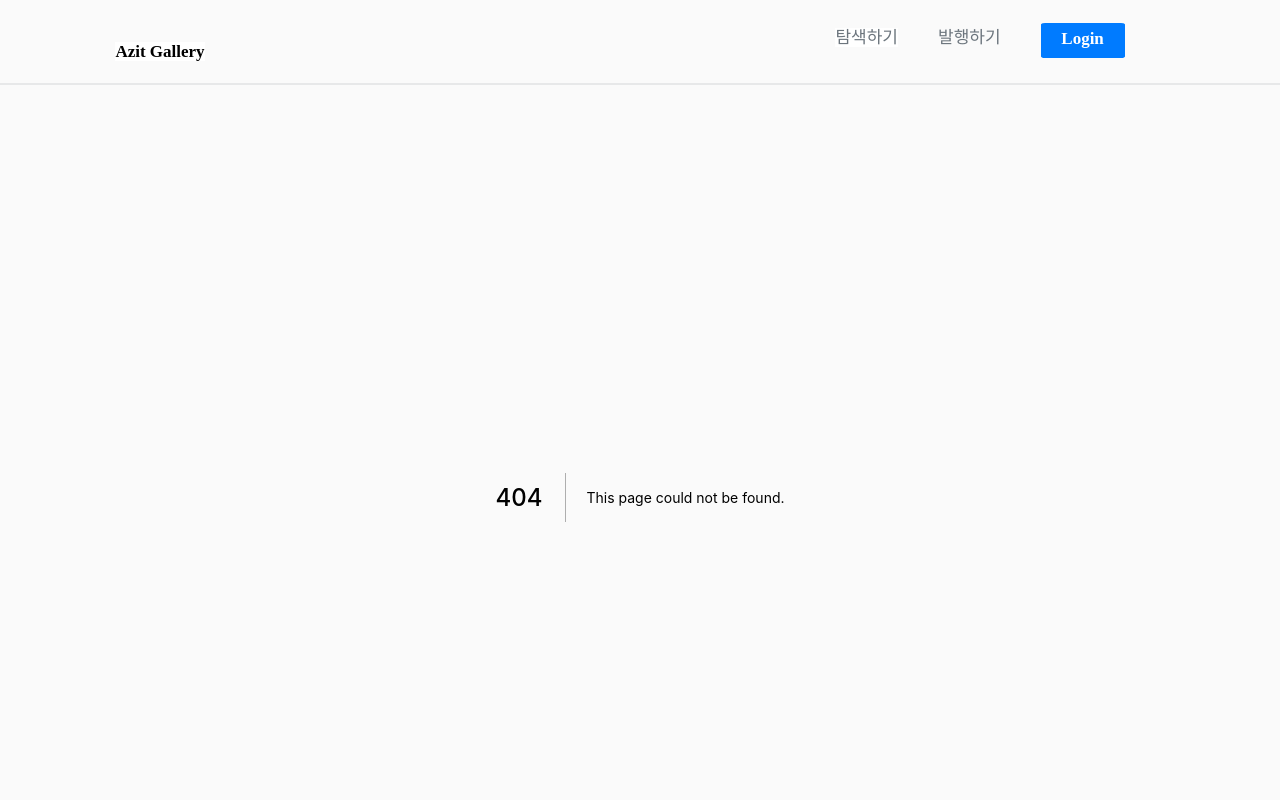
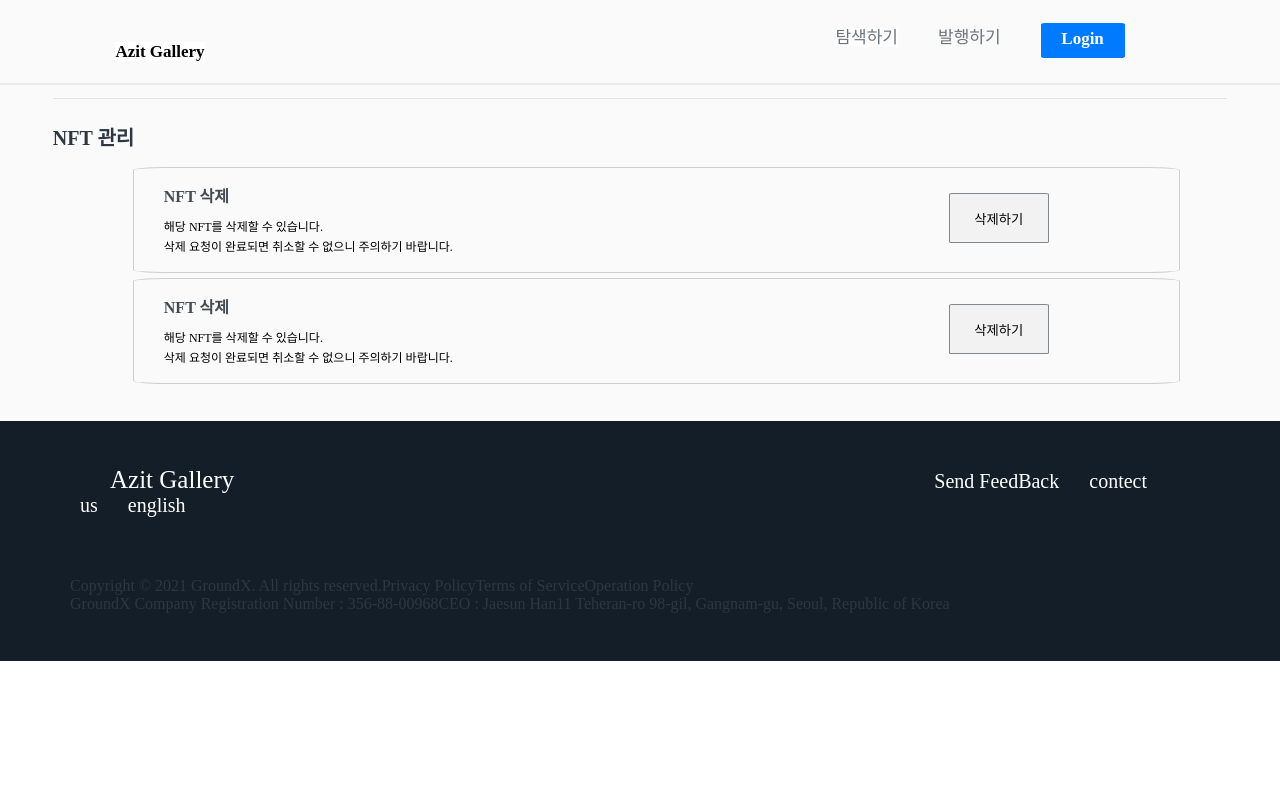
Before and after one commit to hyejjun/Gyungil_renewal_Team, a Next.js app in the folder front/client/: page /components/view/MyNFTManage in a window 1280 px wide. Before the commit this address had no page. Shown: the top 800 px of the page. Built offline with nearby package versions, Linux system fonts and the light colour scheme.

Commit message:
서영님작업

```diff
--- /dev/null
+++ b/front/client/pages/components/view/MyNFTDelOrSell.tsx
@@ -0,0 +1,65 @@
+import Styled from 'styled-components'
+
+const MyNFTDelOrSell = ({children}) => {
+    return (
+        <>
+            <MyNFTDelSellWrapper>
+                {/* <div>
+                    <span>
+                        <ul>
+                            <li>NFT삭제</li>
+                            <li>해당 NFT를 삭제할 수 있습니다. <br/> 삭제 요청이 완료되면 취소할 수 없으니 주의하기 바랍니다.</li>
+                        </ul>
+                    </span>
+                    <span>
+                        <button>삭제하기</button>
+                    </span>
+                </div>    */}
+                {children}
+            </MyNFTDelSellWrapper>
+        </>
+    )
+}
+export default MyNFTDelOrSell
+
+const MyNFTDelSellWrapper = Styled.div`
+    weight:100%;
+    box-sizing:border-box;
+    min-height : 100px;
+    display:flex;
+    margin-top:5px;
+    margin-left:80px;
+    button{
+        width:100px;
+        height:50px;
+        margin-left:-200px;
+        margin-top:10px;
+        border:1px solid rgba(20, 30, 40, 0.5);
+        border-radius:3%;
+        background-color:#f2f2f2
+    }
+
+    div{
+        width:90%;
+        justify-content:space-between;
+        display:flex;
+        padding:15px 30px;
+        border:1px solid rgba(20, 30, 40, 0.2);
+        border-radius:3%;
+    }
+    div>span>ul>li:nth-child(1){
+        font-weight:600;
+        color:rgba(20, 30, 40, 0.8);
+    }
+    div>span>ul>li:nth-child(2){
+        font-size:12px;
+        margin-top:10px;
+        line-height:20px;
+    }
+
+
+
+
+
+
+`
--- /dev/null
+++ b/front/client/pages/components/view/MyNFTManage.tsx
@@ -0,0 +1,58 @@
+import Styled from 'styled-components'
+import MyNFTDelOrSell from './MyNFTDelOrSell'
+
+const MyNFTManage = () => {
+    return (
+        <>
+            <MyNFTManageWrapper>
+                <p>NFT 관리</p>
+                <MyNFTDelOrSell>
+                    <div>
+                        <span>
+                            <ul>
+                                <li>NFT 삭제</li>
+                                <li>해당 NFT를 삭제할 수 있습니다. <br/> 삭제 요청이 완료되면 취소할 수 없으니 주의하기 바랍니다.</li>
+                            </ul>
+                        </span>
+                        <span>
+                            <button>삭제하기</button>
+                        </span>
+                    </div>
+                </MyNFTDelOrSell>
+                <MyNFTDelOrSell>
+                    <div>
+                        <span>
+                            <ul>
+                                <li>NFT 삭제</li>
+                                <li>해당 NFT를 삭제할 수 있습니다. <br/> 삭제 요청이 완료되면 취소할 수 없으니 주의하기 바랍니다.</li>
+                            </ul>
+                        </span>
+                        <span>
+                            <button>삭제하기</button>
+                        </span>
+                    </div>
+                </MyNFTDelOrSell>
+            </MyNFTManageWrapper>
+        </>
+    )
+}
+export default MyNFTManage
+
+const MyNFTManageWrapper = Styled.div`
+    width : 100%;
+    height : auto;
+    padding: 2% 0;
+    box-sizing: border-box;
+    min-height : 100px;
+    display: flex;
+    flex-direction:column;
+    border-top: 1px solid rgba(20, 30, 40, 0.1);
+    & > p{
+        height: 40px;
+        font-weight: 700;
+        font-size: 20px;
+        color: #2d3741;
+        vertical-align: middle;
+    }
+
+`
```
